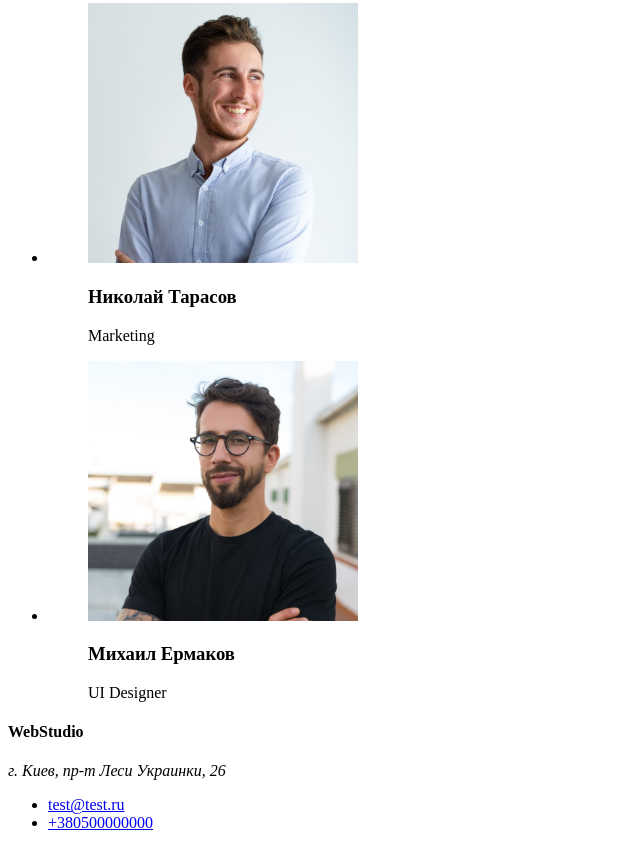
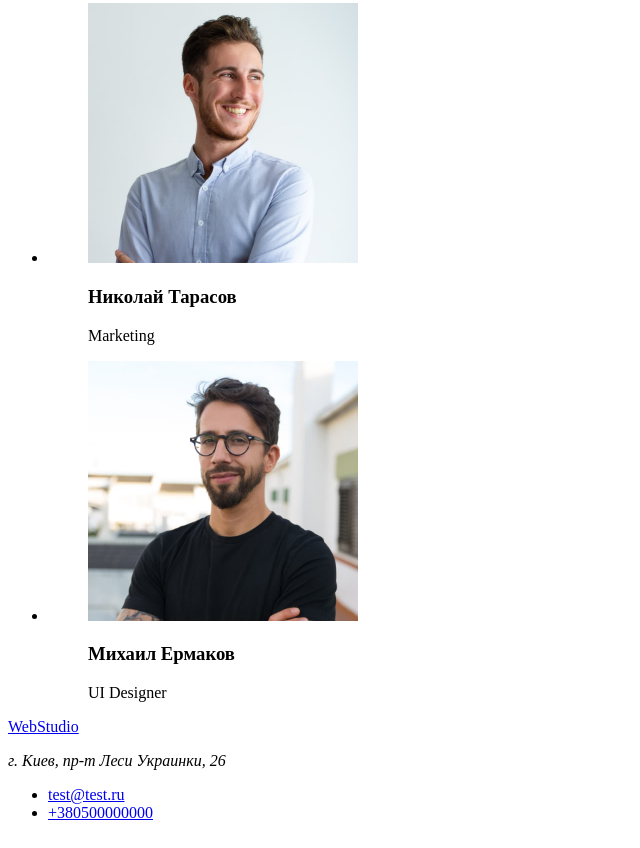
Before and after one commit to nana-mincheva/goit-markup-hw-01, a plain HTML site: page index.html in a window 1280 px wide. Shown: the part 2312-3160 px from the top of the page, without its empty margins (0-640 px from the left). Drawn offline with Linux system fonts and the light colour scheme.

Commit message:
Update index.html

```diff
--- a/index.html
+++ b/index.html
@@ -107,7 +107,9 @@
 </main>
 
     <footer>
-    <h4>WebStudio</h4>
+    <a href="/">
+        WebStudio
+    </a>
     <address>
         <p>г. Киев, пр-т Леси Украинки, 26</p>
     </address>
```
